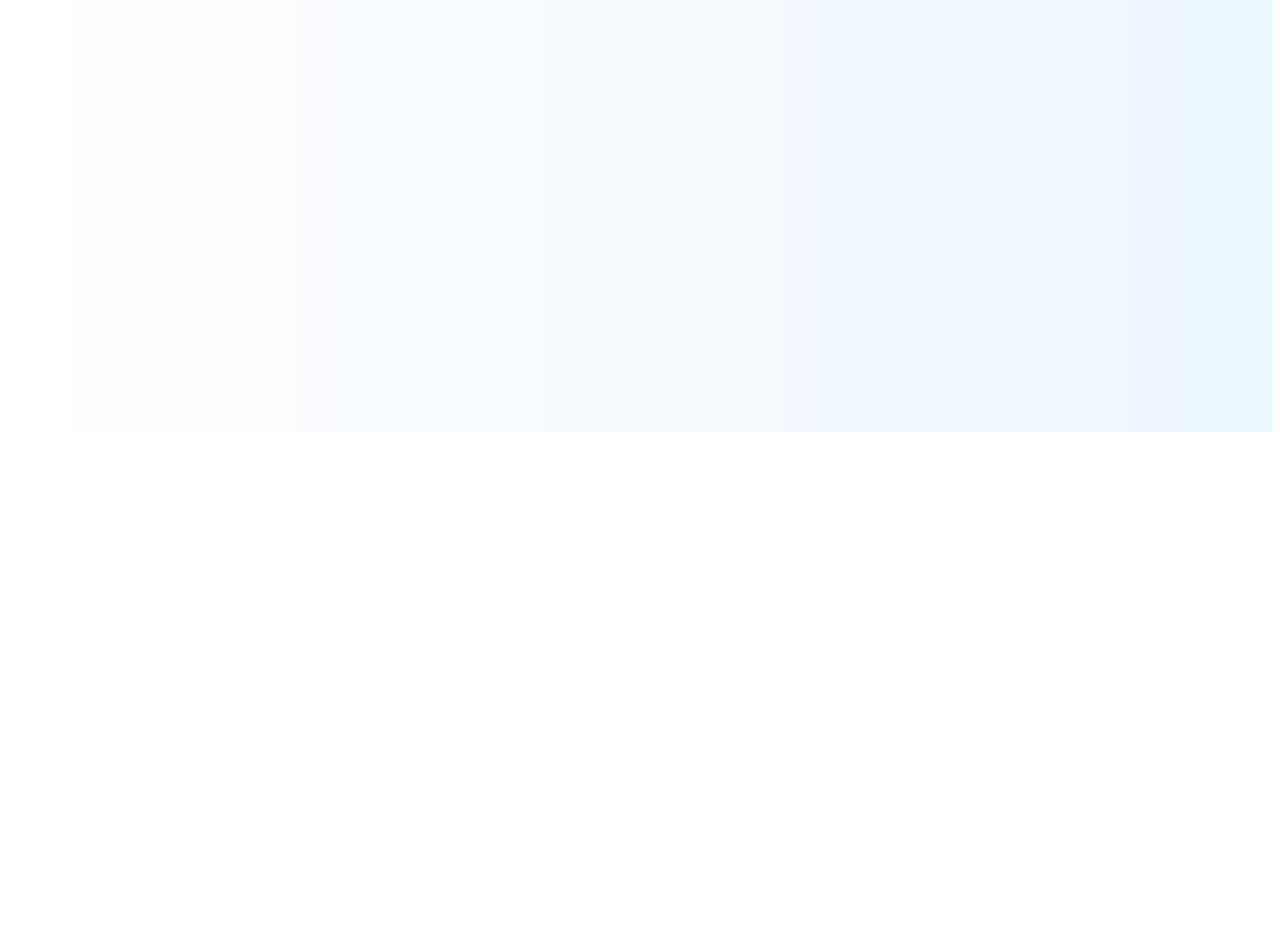
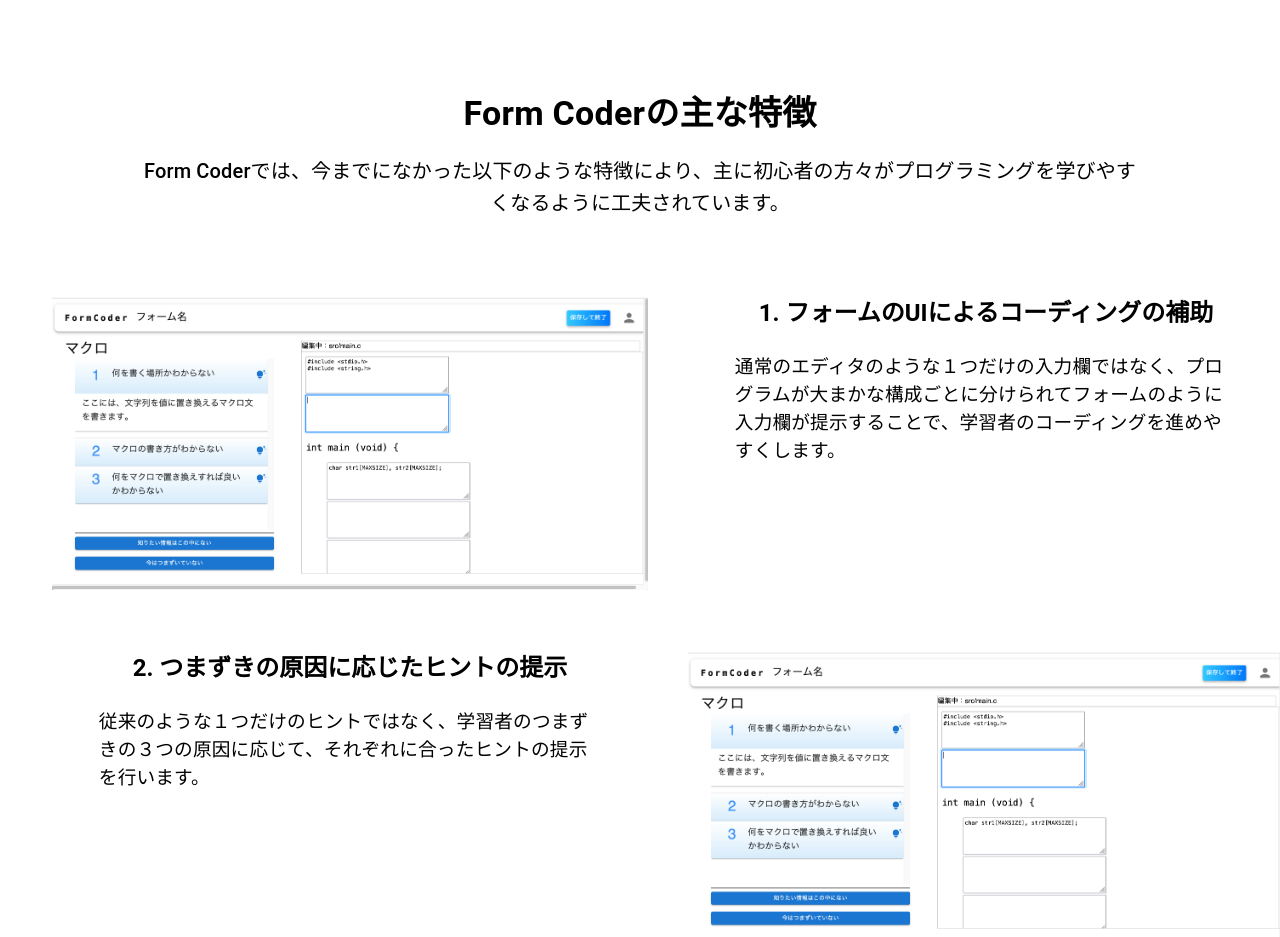
Before and after one commit to KHashimoto3/FormCoder_FRONT, a React (Vite) app: page / in a window 1280 px wide. Shown: the part 560-1497 px from the top of the page. Before the commit the page ends 1000 px from the top, so only its background shows below. Built offline with nearby package versions, Linux system fonts and the light colour scheme; no server answers.

Commit message:
主な特徴について掲載した（画像は仮のものを配置）

```diff
--- a/src/components/features/top/Top.tsx
+++ b/src/components/features/top/Top.tsx
@@ -20,7 +20,11 @@ export const Top = () => {
   };
 
   return (
-    <Box sx={{ height: "1000px" }} style={backgroundStyle}>
+    <>
+      <Box
+        sx={{ height: "auto", paddingBottom: "100px" }}
+        style={backgroundStyle}
+      >
         <Grid container spacing={2}>
           <Grid item xs={6}>
             <Box sx={{ textAlign: "center", paddingTop: "200px" }}>
@@ -30,7 +34,9 @@ export const Top = () => {
                   variant="h3"
                   sx={{ fontWeight: "bold" }}
                 >
-                フォームを使ったプログラミング学習
+                  フォームを使った
+                  <br />
+                  プログラミング学習
                 </Typography>
                 <Box>
                   <Button
@@ -49,10 +55,182 @@ export const Top = () => {
           </Grid>
           <Grid item xs={6}>
             <Box sx={{ textAlign: "center", paddingTop: "150px" }}>
-            <img style={{ width: "95%" }} src={systemImg} alt="画面イメージ" />
+              <img
+                style={{ width: "95%" }}
+                src={systemImg}
+                alt="画面イメージ"
+              />
             </Box>
           </Grid>
         </Grid>
       </Box>
+      <Box sx={{ height: "auto", paddingBottom: "100px" }}>
+        <Box
+          sx={{
+            textAlign: "center",
+            width: "80%",
+            marginLeft: "auto",
+            marginRight: "auto",
+          }}
+        >
+          <Typography
+            variant="h4"
+            sx={{
+              textAlign: "center",
+              paddingTop: "100px",
+              fontWeight: "bold",
+            }}
+          >
+            Form Coderの主な特徴
+          </Typography>
+          <Typography
+            variant="h6"
+            sx={{ textAlign: "center", paddingTop: "20px" }}
+          >
+            Form
+            Coderでは、今までになかった以下のような特徴により、主に初心者の方々がプログラミングを学びやすくなるように工夫されています。
+          </Typography>
+        </Box>
+        <Grid container spacing={1} sx={{ margin: "20px" }}>
+          <Grid item xs={6}>
+            <Box sx={{ textAlign: "center", paddingTop: "50px" }}>
+              <img
+                style={{ width: "95%" }}
+                src={systemImg}
+                alt="画面イメージ"
+              />
+            </Box>
+          </Grid>
+          <Grid item xs={6}>
+            <Box
+              sx={{
+                textAlign: "center",
+                paddingTop: "50px",
+                width: "80%",
+                marginLeft: "auto",
+                marginRight: "auto",
+              }}
+            >
+              <Stack spacing={3}>
+                <Typography variant="h5" sx={{ fontWeight: "bold" }}>
+                  1. フォームのUIによるコーディングの補助
+                </Typography>
+                <Typography
+                  sx={{
+                    fontSize: "14pt",
+                    textAlign: "left",
+                  }}
+                >
+                  通常のエディタのような１つだけの入力欄ではなく、プログラムが大まかな構成ごとに分けられてフォームのように入力欄が提示することで、学習者のコーディングを進めやすくします。
+                </Typography>
+              </Stack>
+            </Box>
+          </Grid>
+          <Grid item xs={6}>
+            <Box
+              sx={{
+                textAlign: "center",
+                paddingTop: "50px",
+                width: "80%",
+                marginLeft: "auto",
+                marginRight: "auto",
+              }}
+            >
+              <Stack spacing={3}>
+                <Typography variant="h5" sx={{ fontWeight: "bold" }}>
+                  2. つまずきの原因に応じたヒントの提示
+                </Typography>
+                <Typography
+                  sx={{
+                    fontSize: "14pt",
+                    textAlign: "left",
+                  }}
+                >
+                  従来のような１つだけのヒントではなく、学習者のつまずきの３つの原因に応じて、それぞれに合ったヒントの提示を行います。
+                </Typography>
+              </Stack>
+            </Box>
+          </Grid>
+          <Grid item xs={6}>
+            <Box sx={{ textAlign: "center", paddingTop: "50px" }}>
+              <img
+                style={{ width: "95%" }}
+                src={systemImg}
+                alt="画面イメージ"
+              />
+            </Box>
+          </Grid>
+          <Grid item xs={6}>
+            <Box sx={{ textAlign: "center", paddingTop: "50px" }}>
+              <img
+                style={{ width: "95%" }}
+                src={systemImg}
+                alt="画面イメージ"
+              />
+            </Box>
+          </Grid>
+          <Grid item xs={6}>
+            <Box
+              sx={{
+                textAlign: "center",
+                paddingTop: "50px",
+                width: "80%",
+                marginLeft: "auto",
+                marginRight: "auto",
+              }}
+            >
+              <Stack spacing={3}>
+                <Typography variant="h5" sx={{ fontWeight: "bold" }}>
+                  3. コンパイルエラーの解決策を提示
+                </Typography>
+                <Typography
+                  sx={{
+                    fontSize: "14pt",
+                    textAlign: "left",
+                  }}
+                >
+                  コンパイルエラーがあった時には、エラーの原文に加えて、わかりやすくした日本語と、どのようにエラーを解決すれば良いのかの指示文を提示します。エラーが解らないことによるつまずきの解消に繋げます。
+                </Typography>
+              </Stack>
+            </Box>
+          </Grid>
+          <Grid item xs={6}>
+            <Box
+              sx={{
+                textAlign: "center",
+                paddingTop: "50px",
+                width: "80%",
+                marginLeft: "auto",
+                marginRight: "auto",
+              }}
+            >
+              <Stack spacing={3}>
+                <Typography variant="h5" sx={{ fontWeight: "bold" }}>
+                  4. プログラムの打ち方の様子を可視化
+                </Typography>
+                <Typography
+                  sx={{
+                    fontSize: "14pt",
+                    textAlign: "left",
+                  }}
+                >
+                  プログラムのうまさは、「正しくコードを書けるか」だけではありません。Form
+                  Coderでは、速度や書き間違いの割合など、プログラムを打つ時の様子を「コーディングシーケンス」として記録し、グラフを用いて可視化します。平均や過去の自分と比較して、どれだけ打ち方が上手かを確認できます。
+                </Typography>
+              </Stack>
+            </Box>
+          </Grid>
+          <Grid item xs={6}>
+            <Box sx={{ textAlign: "center", paddingTop: "50px" }}>
+              <img
+                style={{ width: "95%" }}
+                src={systemImg}
+                alt="画面イメージ"
+              />
+            </Box>
+          </Grid>
+        </Grid>
+      </Box>
+    </>
   );
 };
```
Lines whose indentation alone changed are shown as unchanged.
